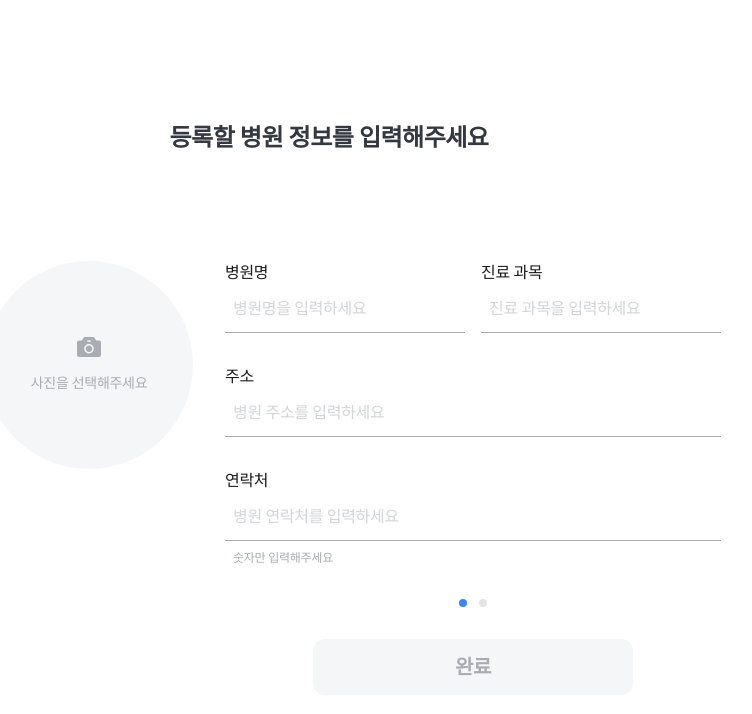
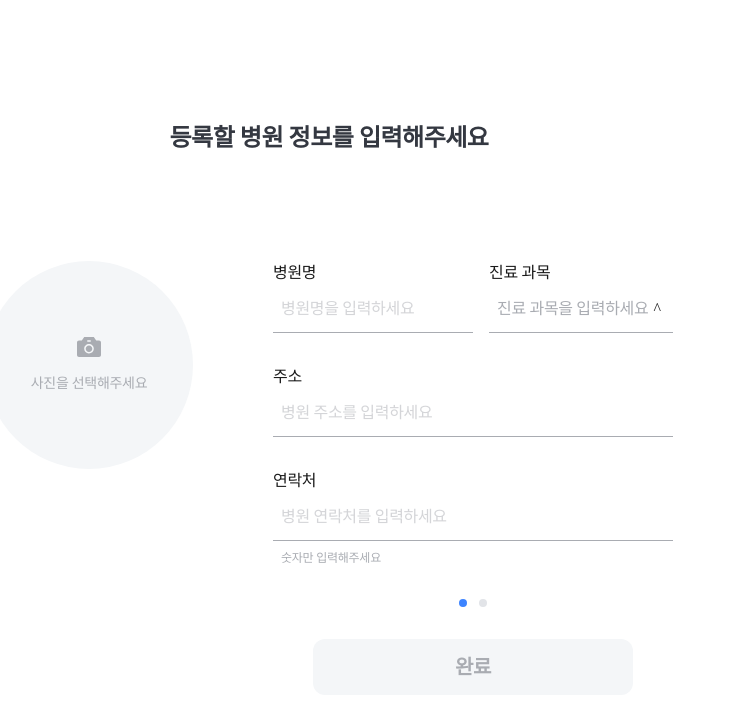
Before and after one commit to Likelion-B2A4/Frontend, a React (Vite) app: page /signuphosp in a window 1280 px wide. Shown: the top 714 px of the page, without its empty margins (311-1063 px from the left). Built offline with nearby package versions, Linux system fonts and the light colour scheme; a web font is replaced by a local one.

Commit message:
#13 [UI] 드롭다운 컴포넌트

```diff
--- a/src/components/Step1Form.tsx
+++ b/src/components/Step1Form.tsx
@@ -1,7 +1,9 @@
 import React from 'react';
 import FormInput from '../components/FormInput';
-import { Dirty, hintDisabled } from '../styles/typography';
+import { Dirty, hintDisabled, placeHolder } from '../styles/typography';
 import { useState, useMemo } from 'react';
+import SubjectDropdown from './SubjectDropdown';
+import { pl } from 'date-fns/locale';
 
 interface IOperatingTime {
   mon: string | null;
@@ -26,6 +28,7 @@ interface Step1FormProps {
   formData: IFormData;
   handleInputChange: (e: React.ChangeEvent<HTMLInputElement>) => void;
   onKeyDown: (e: React.KeyboardEvent<HTMLInputElement | HTMLSelectElement>) => void;
+  handleSubjectChange: (value: string) => void;
 }
 
 // const [formData, setFormData] = useState({
@@ -46,16 +49,21 @@ interface Step1FormProps {
 //   );
 // }, [formData]);
 
-const Step1Form = ({ formData, handleInputChange, onKeyDown }: Step1FormProps) => {
+const Step1Form = ({
+  formData,
+  handleInputChange,
+  onKeyDown,
+  handleSubjectChange,
+}: Step1FormProps) => {
   const isHospitalNameFilled = formData.hospitalName.trim() !== '';
   const isSubjectFilled = formData.subject.trim() !== '';
   const isAddressFilled = formData.address.trim() !== '';
   const isContactNumberFilled = formData.contactNumber.trim() !== '';
   return (
-    <div id="step1" style={Dirty} className="flex flex-col gap-y-[24px] min-h-[290px]">
+    <div id="step1" style={Dirty} className="flex flex-col w-[400px] gap-y-[24px] min-h-[290px]">
       {/* 병원가입 폼-1 */}
-      <div className="flex flex-row justify-between gap-x-[16px]">
-        <div>
+      <div className="flex  gap-x-[16px]">
+        <div className="w-1/2">
           병원명
           <FormInput
             label="form"
@@ -64,19 +72,28 @@ const Step1Form = ({ formData, handleInputChange, onKeyDown }: Step1FormProps) =
             value={formData.hospitalName}
             onChange={handleInputChange}
             isDirty={isHospitalNameFilled}
+            style={isHospitalNameFilled ? Dirty : placeHolder}
           />
         </div>
-        <div>
+        <div className="w-1/2">
           {/* 드롭다운 선택지 */}
           진료 과목
-          <FormInput
+          <SubjectDropdown
+            placeholder="진료 과목을 입력하세요"
+            // name="subject"
+            value={formData.subject}
+            onChange={handleSubjectChange}
+            isDirty={isSubjectFilled}
+            style={isSubjectFilled ? Dirty : placeHolder}
+          />
+          {/* <FormInput
             label="form"
             placeholder="진료 과목을 입력하세요"
             name="subject"
             value={formData.subject}
             onChange={handleInputChange}
             isDirty={isSubjectFilled}
-          />
+          /> */}
         </div>
       </div>
       <div>
--- /dev/null
+++ b/src/components/SubjectDropdown.tsx
@@ -0,0 +1,93 @@
+import { useState, useRef, useEffect } from 'react';
+import { Dirty, placeHolder } from '../styles/typography';
+
+interface SubjectDropdownProps {
+  value: string;
+  onChange: (value: string) => void;
+  placeholder?: string;
+  isDirty?: boolean;
+  style: React.CSSProperties;
+}
+
+const SubjectDropdown = ({
+  value,
+  onChange,
+  placeholder = '진료 과목을 선택하세요',
+  isDirty,
+  style,
+}: SubjectDropdownProps) => {
+  const [isOpen, setIsOpen] = useState(false);
+  const dropdownRef = useRef<HTMLDivElement>(null);
+
+  const subjects = [
+    '내과·가정의학과',
+    '외과·정형외과',
+    '이비인후과',
+    '안과',
+    '피부과',
+    '산부인과',
+    '소아청소년과',
+    '정신건강의학과',
+    '치과',
+    '한의원',
+    '기타',
+  ];
+
+  useEffect(() => {
+    const handleClickOutside = (event: MouseEvent) => {
+      if (dropdownRef.current && !dropdownRef.current.contains(event.target as Node)) {
+        setIsOpen(false);
+      }
+    };
+
+    if (isOpen) {
+      document.addEventListener('mousedown', handleClickOutside);
+    }
+
+    return () => {
+      document.removeEventListener('mousedown', handleClickOutside);
+    };
+  }, [isOpen]);
+
+  const handleSelect = (subject: string) => {
+    onChange(subject);
+    setIsOpen(false);
+  };
+
+  const baseBorderColor = ' border-b border-[#A9ACB2] bg-transparent focus-within:border-[#0F58FF]';
+  const filledBorderColor = ' border-b border-[#0F58FF]';
+
+  const currentColor = isDirty ? filledBorderColor : baseBorderColor;
+
+  return (
+    <div className="w-full relative" ref={dropdownRef}>
+      <div
+        className={`flex h-[48px] px-[8px] items-center outline-none cursor-pointer ${currentColor}`}
+        onClick={() => setIsOpen(!isOpen)}
+      >
+        <div className="flex-1" style={style}>
+          {value || placeholder}
+        </div>
+        <div className="w-[16px] h-[16px] flex items-center justify-center">
+          <span className={` transition-transform ${isOpen ? 'rotate-180' : ''}`}>^</span>
+        </div>
+      </div>
+      {isOpen && (
+        <div className="absolute top-full left-0 w-full z-50 bg-white border border-[#E2E4E8] rounded-[8px] shadow-lg min-h-[440px] overflow-y-auto ">
+          {subjects.map((subject, index) => (
+            <div
+              key={index}
+              className="px-[16px] py-[8px] h-full cursor-pointer hover:bg-[#F4F6F8] transition-colors "
+              onClick={() => handleSelect(subject)}
+              style={Dirty}
+            >
+              {subject}
+            </div>
+          ))}
+        </div>
+      )}
+    </div>
+  );
+};
+
+export default SubjectDropdown;
--- a/src/pages/SignUpHosp.tsx
+++ b/src/pages/SignUpHosp.tsx
@@ -151,6 +151,13 @@ const SignUpHosp = () => {
     }
   };
 
+  const handleSubjectChange = (subjectValue: string) => {
+    setFormData((prev) => ({
+      ...prev,
+      subject: subjectValue,
+    }));
+  };
+
   const handleSubmit = (e: React.FormEvent<HTMLFormElement>) => {
     e.preventDefault();
 
@@ -182,6 +189,7 @@ const SignUpHosp = () => {
                   formData={formData}
                   handleInputChange={handleInputChange}
                   onKeyDown={handleKeyDownEnter}
+                  handleSubjectChange={handleSubjectChange}
                 />
               )}
               {currentStep === 2 && (
```
